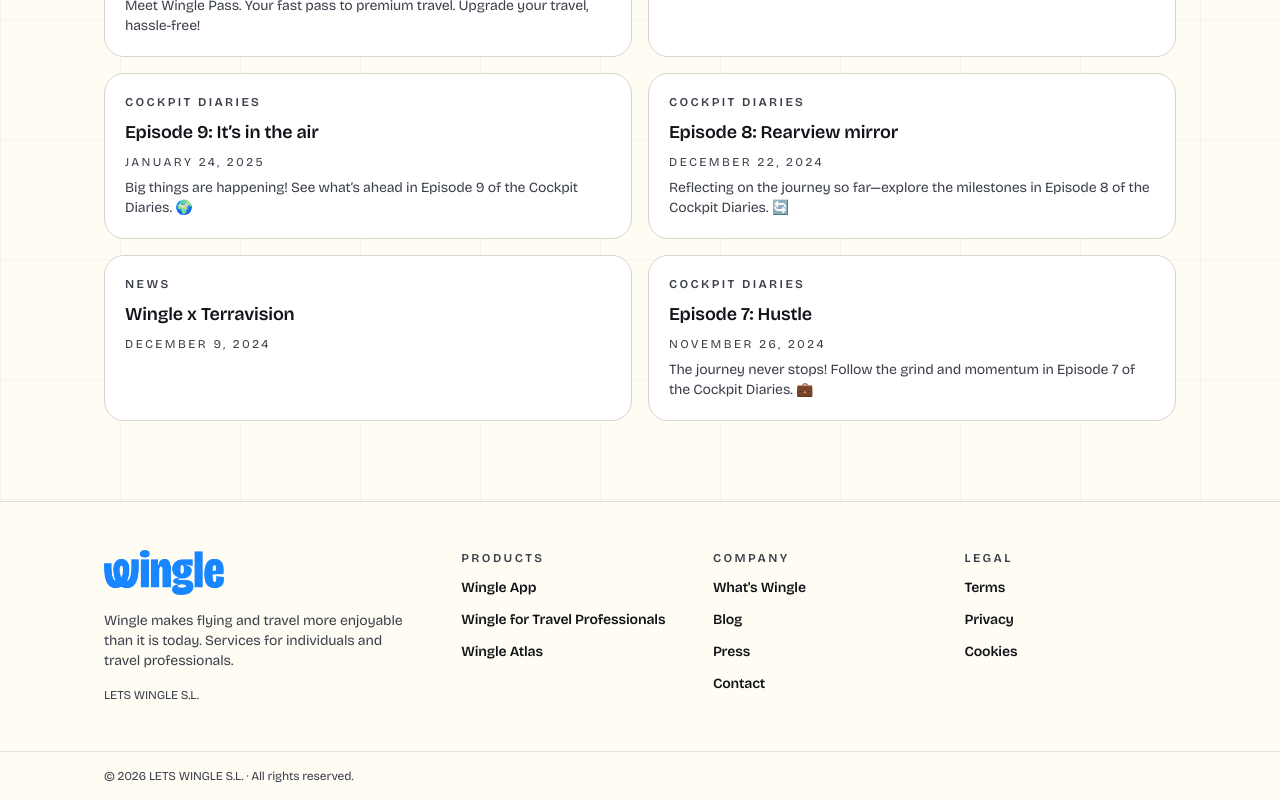
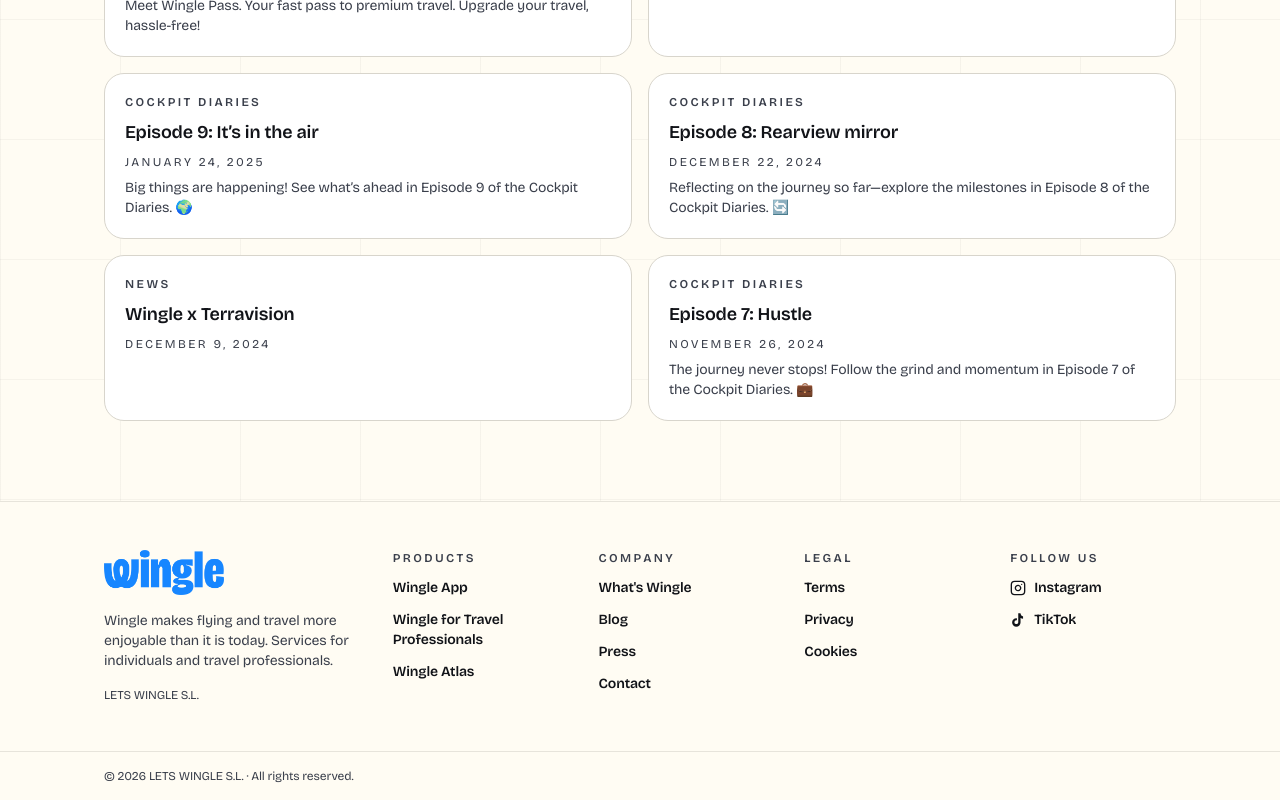
Before and after one commit to polqf/letswingle-web, a Next.js app: page /blog in a window 1280 px wide. Shown: the part 1618-2418 px from the top of the page. Built offline with nearby package versions, Linux system fonts and the light colour scheme; no server answers.

Commit message:
Add IG/TikTok links and preview

```diff
--- a/app/components/layout/Footer.tsx
+++ b/app/components/layout/Footer.tsx
@@ -3,6 +3,27 @@
 
 import { Container } from '@/app/components/ui/Container';
 import { getTranslations } from '@/app/lib/i18n/getTranslations';
+
+export const INSTAGRAM_URL = 'https://www.instagram.com/lets_wingle';
+const TIKTOK_URL = 'https://www.tiktok.com/@letswingle';
+
+function InstagramIcon({ className }: { className?: string }) {
+  return (
+    <svg className={className} viewBox="0 0 24 24" fill="none" stroke="currentColor" strokeWidth="2" strokeLinecap="round" strokeLinejoin="round">
+      <rect x="2" y="2" width="20" height="20" rx="5" ry="5" />
+      <path d="M16 11.37A4 4 0 1 1 12.63 8 4 4 0 0 1 16 11.37z" />
+      <line x1="17.5" y1="6.5" x2="17.51" y2="6.5" />
+    </svg>
+  );
+}
+
+function TikTokIcon({ className }: { className?: string }) {
+  return (
+    <svg className={className} viewBox="0 0 24 24" fill="currentColor">
+      <path d="M19.59 6.69a4.83 4.83 0 0 1-3.77-4.25V2h-3.45v13.67a2.89 2.89 0 0 1-2.88 2.5 2.89 2.89 0 0 1 0-5.78 2.92 2.92 0 0 1 .88.13V9.4a6.84 6.84 0 0 0-.88-.07A6.33 6.33 0 0 0 3.16 15.66 6.33 6.33 0 0 0 9.49 22a6.33 6.33 0 0 0 6.33-6.33V9.14a8.16 8.16 0 0 0 3.77.94V6.69z" />
+    </svg>
+  );
+}
 
 export async function Footer() {
   const t = await getTranslations();
@@ -10,7 +31,7 @@
 
   return (
     <footer className="border-t border-[color:var(--color-stroke)]/60 bg-[color:var(--color-brand-offwhite)]">
-      <Container className="grid gap-10 py-12 md:grid-cols-[1.5fr_1fr_1fr_1fr]">
+      <Container className="grid gap-10 py-12 md:grid-cols-[1.5fr_1fr_1fr_1fr_1fr]">
         <div className="space-y-4">
           <Image
             src="/brand/blue-logo.png"
@@ -53,6 +74,30 @@
           <Link href="/legal/privacy">{t('footer.privacy')}</Link>
           <Link href="/legal/cookies">{t('footer.cookies')}</Link>
         </div>
+
+        <div className="flex flex-col items-start gap-3 text-sm font-semibold text-[color:var(--color-ink)]">
+          <p className="text-xs uppercase tracking-[0.2em] text-[color:var(--color-ink-muted)]">
+            {t('footer.social')}
+          </p>
+          <a
+            href={INSTAGRAM_URL}
+            target="_blank"
+            rel="noopener noreferrer"
+            className="flex items-center gap-2 transition-colors hover:text-[color:var(--color-brand-blue)]"
+          >
+            <InstagramIcon className="h-4 w-4" />
+            Instagram
+          </a>
+          <a
+            href={TIKTOK_URL}
+            target="_blank"
+            rel="noopener noreferrer"
+            className="flex items-center gap-2 transition-colors hover:text-[color:var(--color-brand-blue)]"
+          >
+            <TikTokIcon className="h-4 w-4" />
+            TikTok
+          </a>
+        </div>
       </Container>
       <div className="border-t border-[color:var(--color-stroke)]/60">
         <Container className="py-4 text-xs text-[color:var(--color-ink-muted)]">
--- /dev/null
+++ b/app/components/sections/InstagramEmbed.tsx
@@ -0,0 +1,64 @@
+'use client';
+
+import { useEffect, useRef } from 'react';
+
+declare global {
+  interface Window {
+    instgrm?: { Embeds: { process: () => void } };
+  }
+}
+
+interface InstagramEmbedProps {
+  posts: string[];
+}
+
+function processEmbeds() {
+  window.instgrm?.Embeds.process();
+}
+
+export function InstagramEmbed({ posts }: InstagramEmbedProps) {
+  const scriptLoaded = useRef(false);
+
+  useEffect(() => {
+    if (window.instgrm) {
+      processEmbeds();
+      return;
+    }
+
+    if (scriptLoaded.current) return;
+    scriptLoaded.current = true;
+
+    const script = document.createElement('script');
+    script.src = 'https://www.instagram.com/embed.js';
+    script.async = true;
+    script.onload = processEmbeds;
+    document.body.appendChild(script);
+  }, [posts]);
+
+  return (
+    <div className="grid gap-6 md:grid-cols-2 lg:grid-cols-3">
+      {posts.map((url) => (
+        <div
+          key={url}
+          className="flex justify-center overflow-hidden rounded-[var(--radius-lg)]"
+        >
+          <blockquote
+            className="instagram-media"
+            data-instgrm-captioned
+            data-instgrm-permalink={url}
+            data-instgrm-version="14"
+            style={{
+              background: 'var(--color-surface)',
+              border: 0,
+              borderRadius: 'var(--radius-lg)',
+              margin: 0,
+              maxWidth: '100%',
+              minWidth: '280px',
+              width: '100%',
+            }}
+          />
+        </div>
+      ))}
+    </div>
+  );
+}
--- /dev/null
+++ b/app/components/sections/InstagramPreview.tsx
@@ -0,0 +1,63 @@
+import { Container } from '@/app/components/ui/Container';
+import { SectionHeader } from '@/app/components/ui/SectionHeader';
+import { InstagramEmbed } from './InstagramEmbed';
+
+const INSTAGRAM_URL = 'https://www.instagram.com/lets_wingle';
+
+// Add or swap post URLs here to update the feed preview.
+// Each URL should be a full Instagram post permalink.
+const FEATURED_POSTS = [
+  'https://www.instagram.com/p/DNAVh9xIbVV/',
+  'https://www.instagram.com/reel/C-sT5dLJRBA/',
+  'https://www.instagram.com/reel/DQ_kt22iH0V/',
+];
+
+interface InstagramPreviewProps {
+  eyebrow: string;
+  title: string;
+  subtitle: string;
+  cta: string;
+}
+
+export function InstagramPreview({
+  eyebrow,
+  title,
+  subtitle,
+  cta,
+}: InstagramPreviewProps) {
+  return (
+    <section className="py-20">
+      <Container className="space-y-10">
+        <SectionHeader eyebrow={eyebrow} title={title} subtitle={subtitle} />
+
+        <InstagramEmbed posts={FEATURED_POSTS} />
+
+        <div className="flex justify-center">
+          <a
+            href={INSTAGRAM_URL}
+            target="_blank"
+            rel="noopener noreferrer"
+            className="group flex items-center gap-3 rounded-[var(--radius-lg)] border border-[color:var(--color-stroke)] bg-[color:var(--color-surface)] px-8 py-4 transition-colors hover:border-[color:var(--color-brand-blue)]"
+          >
+            <svg
+              className="h-5 w-5 text-[color:var(--color-ink)] transition-colors group-hover:text-[color:var(--color-brand-blue)]"
+              viewBox="0 0 24 24"
+              fill="none"
+              stroke="currentColor"
+              strokeWidth="2"
+              strokeLinecap="round"
+              strokeLinejoin="round"
+            >
+              <rect x="2" y="2" width="20" height="20" rx="5" ry="5" />
+              <path d="M16 11.37A4 4 0 1 1 12.63 8 4 4 0 0 1 16 11.37z" />
+              <line x1="17.5" y1="6.5" x2="17.51" y2="6.5" />
+            </svg>
+            <span className="text-sm font-semibold text-[color:var(--color-ink)] transition-colors group-hover:text-[color:var(--color-brand-blue)]">
+              {cta}
+            </span>
+          </a>
+        </div>
+      </Container>
+    </section>
+  );
+}
--- a/app/lib/i18n/translations/en.ts
+++ b/app/lib/i18n/translations/en.ts
@@ -344,6 +344,12 @@
         five: 'No recurring subscription required.',
         six: 'Credits don’t expire, so there’s no rush to spend them quickly.',
       },
+    },
+    instagram: {
+      eyebrow: 'Follow us',
+      title: 'See Wingle in action',
+      subtitle: 'Updates, travel moments, and behind the scenes on Instagram.',
+      cta: 'Follow @lets_wingle',
     },
     contact: {
       title: 'Need help?',
--- a/app/lib/i18n/translations/es.ts
+++ b/app/lib/i18n/translations/es.ts
@@ -346,6 +346,12 @@
         five: 'Sin suscripción recurrente.',
         six: 'Los créditos no caducan, no hay prisa por gastarlos.',
       },
+    },
+    instagram: {
+      eyebrow: 'Síguenos',
+      title: 'Wingle en acción',
+      subtitle: 'Novedades, momentos de viaje y detrás de cámaras en Instagram.',
+      cta: 'Seguir a @lets_wingle',
     },
     contact: {
       title: '¿Necesitas ayuda?',
--- a/app/products/wingle-app/page.tsx
+++ b/app/products/wingle-app/page.tsx
@@ -146,6 +146,13 @@
         </Container>
       </section>
 
+      <InstagramPreview
+        eyebrow={t('app.instagram.eyebrow')}
+        title={t('app.instagram.title')}
+        subtitle={t('app.instagram.subtitle')}
+        cta={t('app.instagram.cta')}
+      />
+
       <PressPreview />
 
       <ContactBand
```
